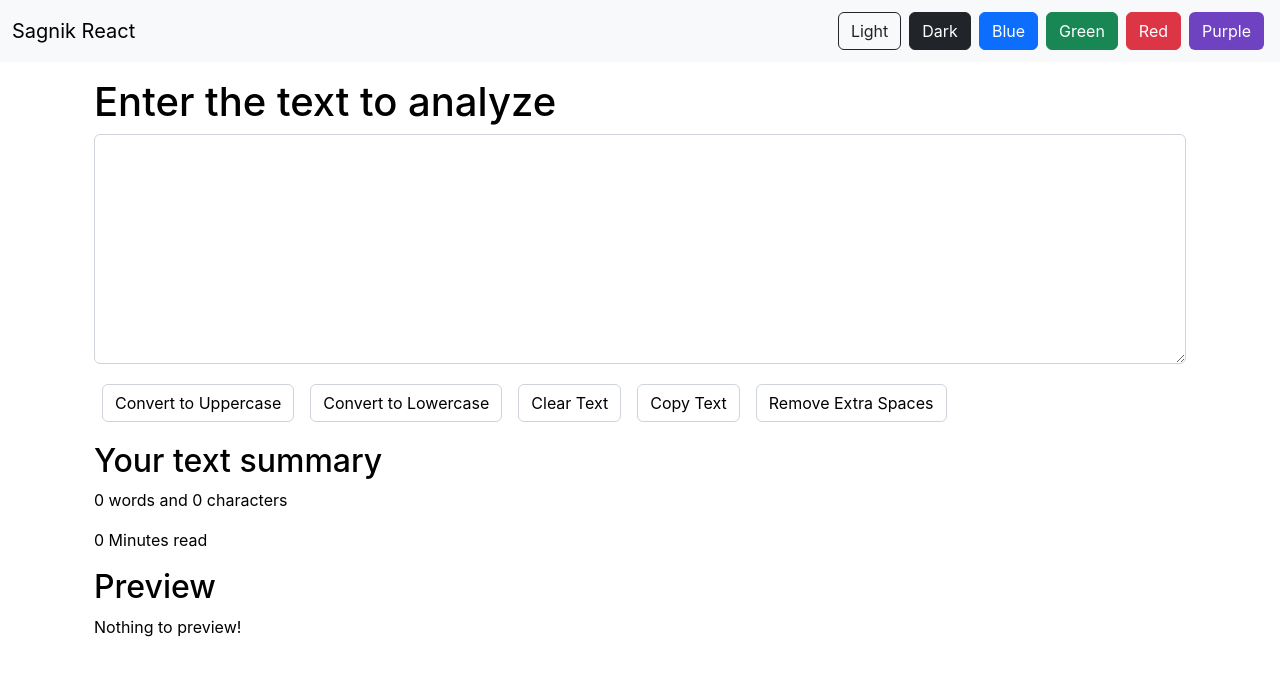
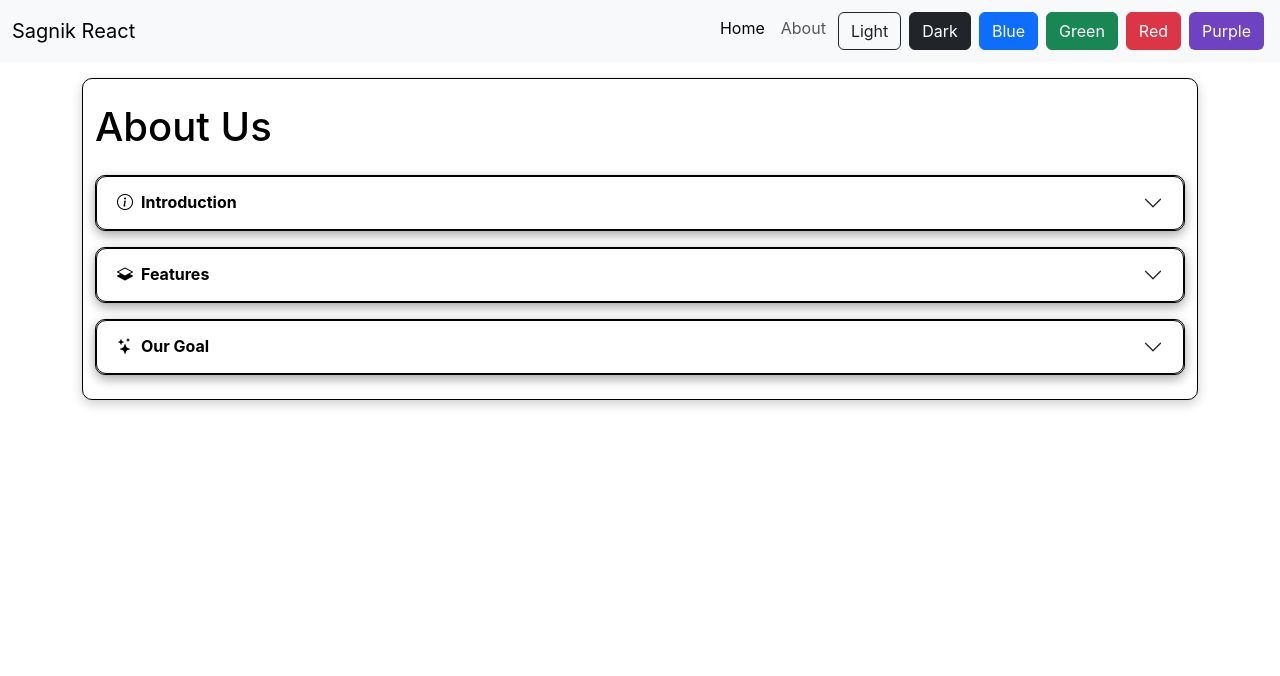
Before and after one commit to Pan-thre/textutils, a React (Create React App) app: page /about in a window 1280 px wide. Shown: the top 676 px of the page. Built offline with nearby package versions, Linux system fonts and the light colour scheme.

Commit message:
some  changes and about section also added

```diff
--- a/package.json
+++ b/package.json
@@ -1,5 +1,4 @@
 {
-  "homepage": "https://Pan-thre.github.io/textutils",
   "name": "textutils",
   "version": "0.1.0",
   "private": true,
@@ -8,7 +7,7 @@
     "@testing-library/jest-dom": "^6.6.3",
     "@testing-library/react": "^16.3.0",
     "@testing-library/user-event": "^13.5.0",
-    "gh-pages": "^6.3.0",
+    "bootstrap-icons": "^1.13.1",
     "react": "^19.1.0",
     "react-dom": "^19.1.0",
     "react-router-dom": "^7.7.1",
--- a/src/App.js
+++ b/src/App.js
@@ -1,14 +1,17 @@
 import './App.css';
+// App.js
+import 'bootstrap-icons/font/bootstrap-icons.css'; // ← ✅ Add this line at the top
+
 import Alert from './components/Alert';
-// import About from './components/About';
+import About from './components/About';
 import Navbar from './components/Navbar';
 import TextForm from './components/TextForm';
 import React, { useState } from 'react';
-// import {
-//   BrowserRouter as Router,
-//   Routes,
-//   Route
-// } from "react-router-dom";
+import {
+  BrowserRouter as Router,
+  Routes,
+  Route
+} from "react-router-dom";
 
 function App() {
   const [mode, setMode] = useState('light');
@@ -24,23 +27,12 @@ function App() {
   const changeMode = (selectedMode) => {
     let backgroundColor;
     switch (selectedMode) {
-      case 'dark':
-        backgroundColor = '#343a40';
-        break;
-      case 'blue':
-        backgroundColor = '#0d6efd';
-        break;
-      case 'green':
-        backgroundColor = '#198754';
-        break;
-      case 'red':
-        backgroundColor = '#dc3545';
-        break;
-      case 'purple':
-        backgroundColor = '#6f42c1';
-        break;
-      default:
-        backgroundColor = 'white';
+      case 'dark': backgroundColor = '#343a40'; break;
+      case 'blue': backgroundColor = '#0d6efd'; break;
+      case 'green': backgroundColor = '#198754'; break;
+      case 'red': backgroundColor = '#dc3545'; break;
+      case 'purple': backgroundColor = '#6f42c1'; break;
+      default: backgroundColor = 'white';
     }
 
     document.body.style.backgroundColor = backgroundColor;
@@ -50,19 +42,16 @@ function App() {
   };
 
   return (
-    // <Router>
-      <>
-        <Navbar title="Sagnik React" mode={mode} changeMode={changeMode} />
-        <Alert alert={alert} />
-        <div className="container my-3">
-          {/* <Routes>
-            <Route exact path="/about" element={<About />} />
-            <Route exact path="/" element={<TextForm showAlert={showAlert} heading="Enter the text to analyze" mode={mode} />} />
-          </Routes> */}
-          <TextForm showAlert={showAlert} heading="Enter the text to analyze" mode={mode} />
-        </div>
-      </>
-    // </Router>
+    <Router>
+      <Navbar title="Sagnik React" mode={mode} changeMode={changeMode} aboutText="About" />
+      <Alert alert={alert} />
+      <div className="container my-3">
+        <Routes>
+          <Route exact path="/about" element={<About />} />
+          <Route exact path="/" element={<TextForm showAlert={showAlert} heading="Enter the text to analyze" mode={mode} />} />
+        </Routes>
+      </div>
+    </Router>
   );
 }
 
--- a/src/components/About.js
+++ b/src/components/About.js
@@ -1,73 +1,117 @@
-import React, { useState } from 'react'
+import React from 'react';
+import 'bootstrap-icons/font/bootstrap-icons.css';
 
-export default function About() {
-    const[myStyle, setMyStyle] = useState({
-        color:"Black",
-        backgroundColor:"White",
+export default function About(props) {
+  const isDarkBackground = ['dark', 'blue', 'green', 'red', 'purple'].includes(props.mode);
 
-    })
-    const[btntext, setBtnText] = useState("Enable Dark Mode")
+  const themeStyle = {
+    backgroundColor:
+      props.mode === 'dark' ? '#343a40' :
+      props.mode === 'blue' ? '#0d6efd' :
+      props.mode === 'green' ? '#198754' :
+      props.mode === 'red' ? '#dc3545' :
+      props.mode === 'purple' ? '#6f42c1' :
+      'white',
+    color: isDarkBackground ? 'white' : 'black',
+    border: `1px solid ${isDarkBackground ? 'white' : 'black'}`,
+    borderRadius: '10px',
+    boxShadow: '0 4px 12px rgba(0, 0, 0, 0.2)',
+    transition: 'all 0.4s ease',
+  };
 
-const toggleStyle = ()=>{
-    if(myStyle.color === "Black") {
-        setMyStyle({
-            color: "White",
-            backgroundColor: "Black",
-            border:"1px solid white"
-        });
-        setBtnText("Enable Light Mode");
-    } else {
-        setMyStyle({
-            color: "Black",
-            backgroundColor: "White"
-        });
-        setBtnText("Enable Dark Mode");
-    }
-}
+  const buttonStyle = {
+    backgroundColor: 'transparent',
+    color: isDarkBackground ? 'white' : 'black',
+    fontWeight: 'bold',
+  };
+
   return (
-        <div className="container" style={myStyle}>
-            <h1 className='my-3'>About Us</h1>
+    <div className="container py-4" style={themeStyle}>
+      <h1 className="mb-4">About Us</h1>
       <div className="accordion" id="accordionExample">
-    <div className="accordion-item" >
-        <h2 className="accordion-header">
-        <button className="accordion-button" type="button" style={myStyle} data-bs-toggle="collapse" data-bs-target="#collapseOne" aria-expanded="true" aria-controls="collapseOne">
-            Accordion Item #1
+
+        {/* Item 1 */}
+        <div className="accordion-item" style={themeStyle}>
+          <h2 className="accordion-header" id="headingOne">
+            <button
+              className="accordion-button collapsed d-flex align-items-center gap-2"
+              style={{ ...themeStyle, ...buttonStyle }}
+              type="button"
+              data-bs-toggle="collapse"
+              data-bs-target="#collapseOne"
+              aria-expanded="false"
+              aria-controls="collapseOne"
+            >
+              <i className="bi bi-info-circle"></i> Introduction
             </button>
           </h2>
-        <div id="collapseOne" className="accordion-collapse collapse show" data-bs-parent="#accordionExample">
-        <div className="accordion-body" style={myStyle}>
-            <strong>This is the first item’s accordion body.</strong> It is shown by default, until the collapse plugin adds the appropriate classes that we use to style each element. These classes control the overall appearance, as well as the showing and hiding via CSS transitions. You can modify any of this with custom CSS or overriding our default variables. It’s also worth noting that just about any HTML can go within the <code>.accordion-body</code>, though the transition does limit overflow.
+          <div
+            id="collapseOne"
+            className="accordion-collapse collapse"
+            aria-labelledby="headingOne"
+            data-bs-parent="#accordionExample"
+          >
+            <div className="accordion-body" style={themeStyle}>
+              <strong>This is the first item’s accordion body.</strong> It includes animated transitions and icons.
             </div>
           </div>
         </div>
-    <div className="accordion-item" style={myStyle}>
-        <h2 className="accordion-header">
-        <button className="accordion-button collapsed" style={myStyle} type="button" data-bs-toggle="collapse" data-bs-target="#collapseTwo" aria-expanded="false" aria-controls="collapseTwo">
-            Accordion Item #2
+
+        {/* Item 2 */}
+        <div className="accordion-item my-3" style={themeStyle}>
+          <h2 className="accordion-header" id="headingTwo">
+            <button
+              className="accordion-button collapsed d-flex align-items-center gap-2"
+              style={{ ...themeStyle, ...buttonStyle }}
+              type="button"
+              data-bs-toggle="collapse"
+              data-bs-target="#collapseTwo"
+              aria-expanded="false"
+              aria-controls="collapseTwo"
+            >
+              <i className="bi bi-layers-half"></i> Features
             </button>
           </h2>
-        <div id="collapseTwo" className="accordion-collapse collapse" data-bs-parent="#accordionExample">
-        <div className="accordion-body"style={myStyle}>
-            <strong>This is the second item’s accordion body.</strong> It is hidden by default, until the collapse plugin adds the appropriate classes that we use to style each element. These classes control the overall appearance, as well as the showing and hiding via CSS transitions. You can modify any of this with custom CSS or overriding our default variables. It’s also worth noting that just about any HTML can go within the <code>.accordion-body</code>, though the transition does limit overflow.
+          <div
+            id="collapseTwo"
+            className="accordion-collapse collapse"
+            aria-labelledby="headingTwo"
+            data-bs-parent="#accordionExample"
+          >
+            <div className="accordion-body" style={themeStyle}>
+              <strong>This is the second item’s accordion body.</strong> The design now matches the home section style with added icons.
             </div>
           </div>
         </div>
-    <div className="accordion-item" style={myStyle}>
-        <h2 className="accordion-header">
-        <button className="accordion-button collapsed" style={myStyle} type="button" data-bs-toggle="collapse" data-bs-target="#collapseThree" aria-expanded="false" aria-controls="collapseThree">
-            Accordion Item #3
+
+        {/* Item 3 */}
+        <div className="accordion-item" style={themeStyle}>
+          <h2 className="accordion-header" id="headingThree">
+            <button
+              className="accordion-button collapsed d-flex align-items-center gap-2"
+              style={{ ...themeStyle, ...buttonStyle }}
+              type="button"
+              data-bs-toggle="collapse"
+              data-bs-target="#collapseThree"
+              aria-expanded="false"
+              aria-controls="collapseThree"
+            >
+              <i className="bi bi-stars"></i> Our Goal
             </button>
           </h2>
-        <div id="collapseThree" className="accordion-collapse collapse" data-bs-parent="#accordionExample">
-        <div className="accordion-body"style={myStyle}>
-            <strong>This is the third item’s accordion body.</strong> It is hidden by default, until the collapse plugin adds the appropriate classes that we use to style each element. These classes control the overall appearance, as well as the showing and hiding via CSS transitions. You can modify any of this with custom CSS or overriding our default variables. It’s also worth noting that just about any HTML can go within the <code>.accordion-body</code>, though the transition does limit overflow.
+          <div
+            id="collapseThree"
+            className="accordion-collapse collapse"
+            aria-labelledby="headingThree"
+            data-bs-parent="#accordionExample"
+          >
+            <div className="accordion-body" style={themeStyle}>
+              <strong>This is the third item’s accordion body.</strong> With smooth animations and visuals to enhance user engagement.
             </div>
           </div>
         </div>
-    </div>
-    <div className="container my-3">
-    <button onClick={toggleStyle} type="button" className="btn btn-primary">{btntext}</button>
+
       </div>
     </div>
-  )
+  );
 }
--- a/src/components/Navbar.js
+++ b/src/components/Navbar.js
@@ -1,16 +1,25 @@
 import React from 'react';
+import { Link } from 'react-router-dom';
 
 export default function Navbar(props) {
   return (
     <nav className={`navbar navbar-expand-lg navbar-${props.mode === 'light' ? 'light' : 'dark'} bg-${props.mode}`}>
       <div className="container-fluid">
-        <a className="navbar-brand" href="/">{props.title}</a>
+        <Link className="navbar-brand" to="/">{props.title}</Link>
         <button className="navbar-toggler" type="button" data-bs-toggle="collapse" data-bs-target="#navbarColorOptions" aria-controls="navbarColorOptions" aria-expanded="false" aria-label="Toggle navigation">
           <span className="navbar-toggler-icon"></span>
         </button>
 
         <div className="collapse navbar-collapse" id="navbarColorOptions">
           <div className="d-flex ms-auto flex-wrap">
+            <ul className="navbar-nav me-auto mb-2 mb-lg-0">
+              <li className='nav-item'>
+                <Link className="nav-link active" aria-current="page" to="/">Home</Link>
+              </li>
+              <li className="nav-item">
+                <Link className="nav-link" to="/about">{props.aboutText}</Link> {/* ✅ Fixed */}
+              </li>
+            </ul>
             <button className="btn btn-outline-dark m-1" onClick={() => props.changeMode('light')}>Light</button>
             <button className="btn btn-dark m-1" onClick={() => props.changeMode('dark')}>Dark</button>
             <button className="btn btn-primary m-1" onClick={() => props.changeMode('blue')}>Blue</button>
```
Also changed, not shown: 1 other file (tests, documents, lock files or other folders). Lines whose indentation alone changed are shown as unchanged.
